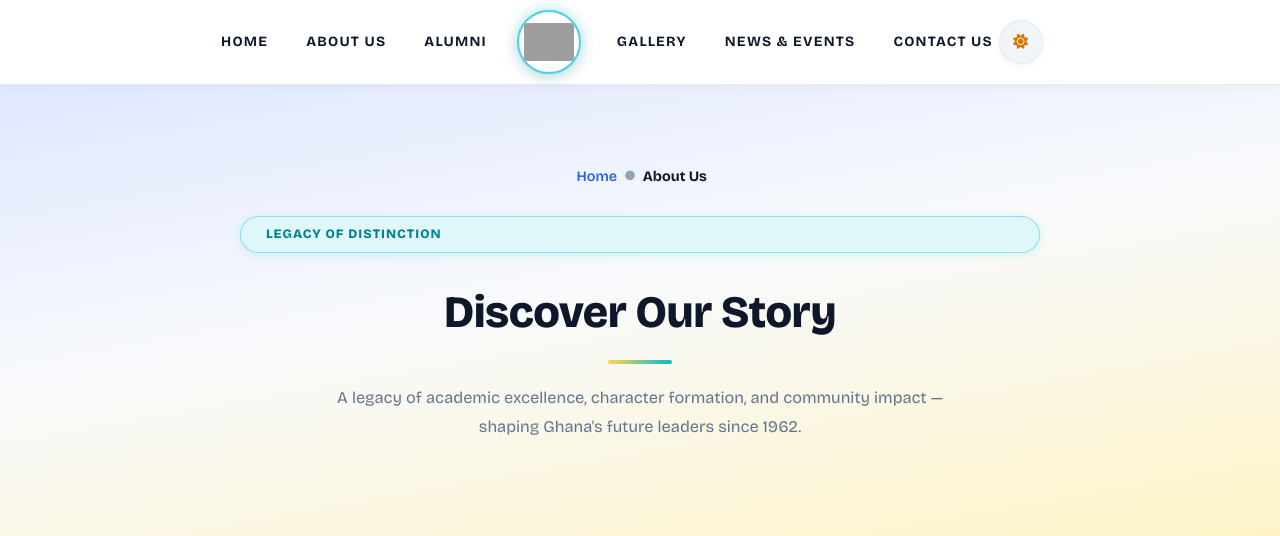
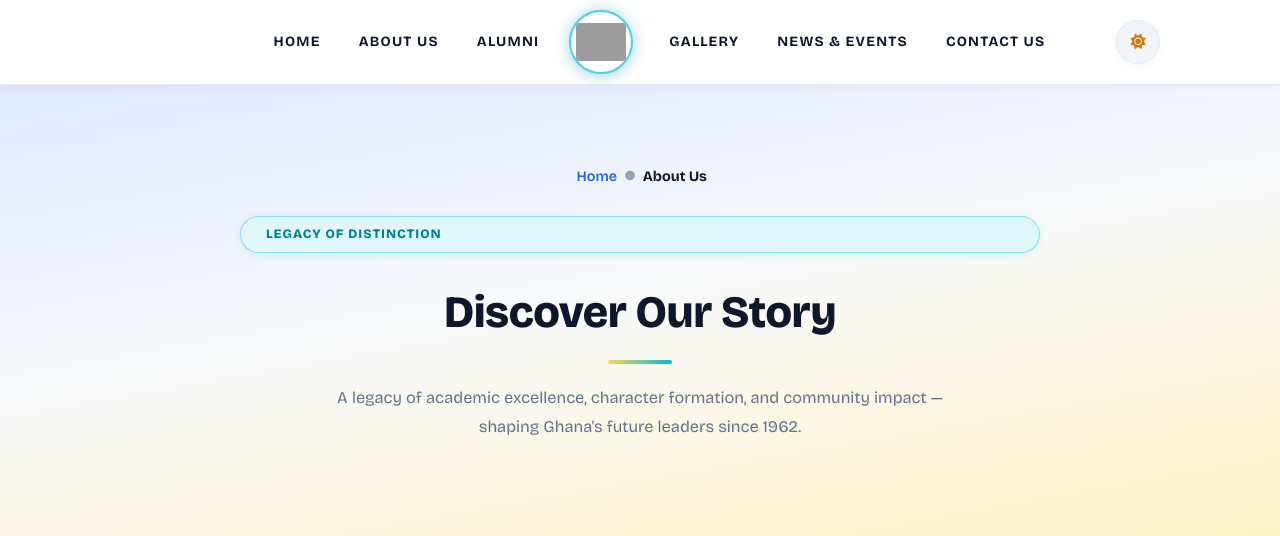
Before and after one commit to manteypavel-cell/AIS-CODING-PROJECT, a Python web app: template templates/about.html in a window 1280 px wide. Shown: the top 536 px of the page. Run offline with Jinja, Linux system fonts and the light colour scheme; the template is opened without the code that fills it, so the values that code supplies are empty; some libraries are stand-ins or nearby versions; grey boxes are pictures that could not be loaded.

Commit message:
Update style.css
I modified the header

```diff
--- a/static/style.css
+++ b/static/style.css
@@ -206,7 +206,7 @@ header {
 }
 
 nav.header {
-    max-width: 1240px;
+    max-width: 1300px;
     margin: 0 auto;
     display: flex;
     align-items: center;
@@ -215,6 +215,7 @@ nav.header {
     height: 84px;
     padding: 0 20px;
     position: relative;
+    padding-left:190px;
 }
 
 /**Styling the header's border**/
@@ -345,6 +346,8 @@ nav.header::after{
     display: flex;
     align-items: center;
     gap: 12px;
+    justify-self:right;
+    padding-left:65px;
 }
 
 /* ════════════════════════════════════════════════
```
